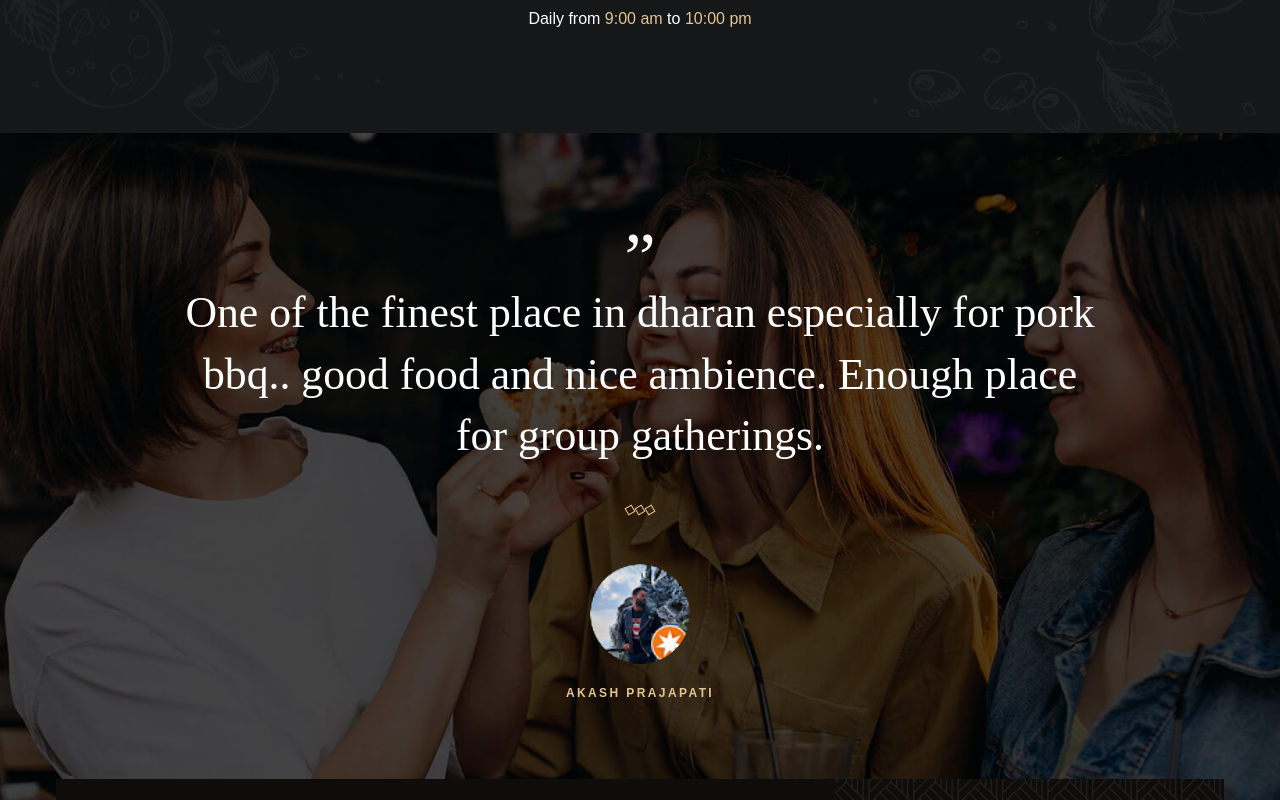
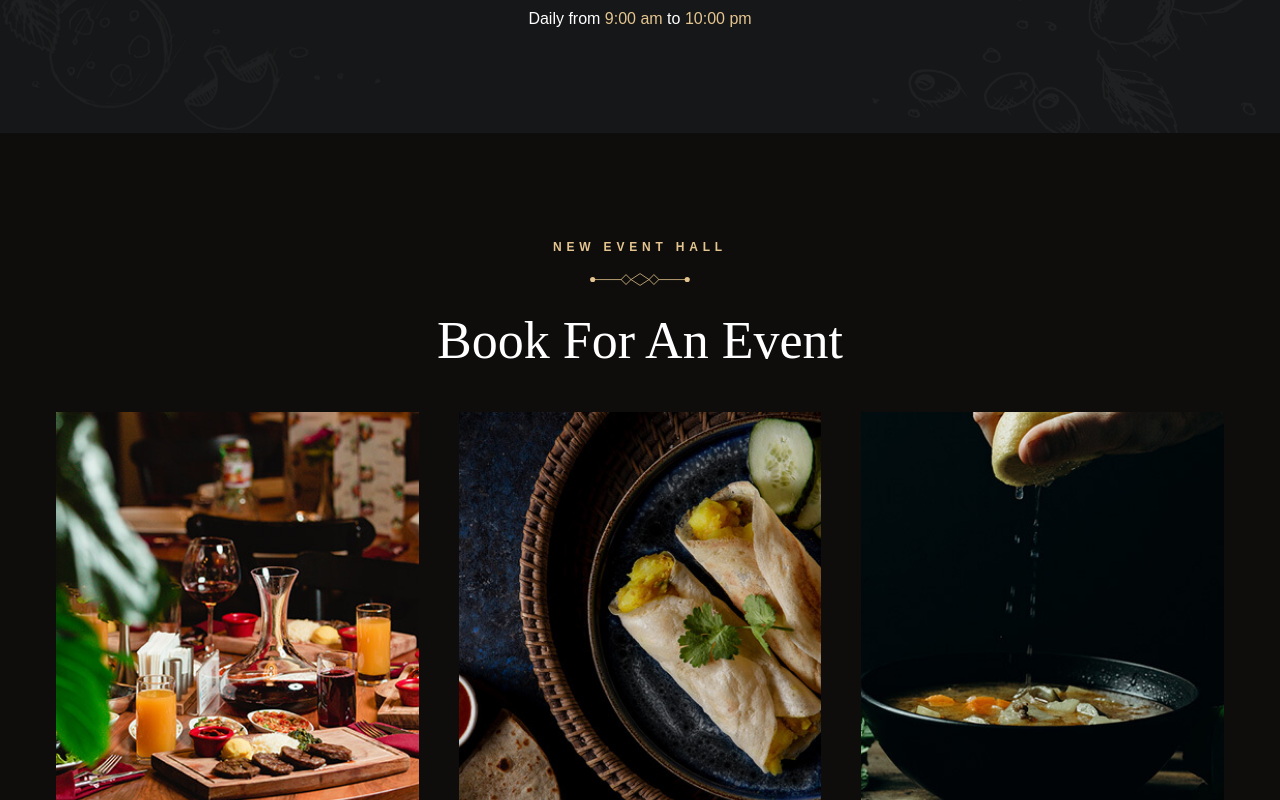
Before and after one commit to chyroshan066/gurung-bbq, a Next.js app: page / in a window 1280 px wide. Shown: the part 4680-5480 px from the top of the page. Built offline with nearby package versions, Linux system fonts and the light colour scheme.

Commit message:
fix: fix deployment error

```diff
--- a/src/app/page.tsx
+++ b/src/app/page.tsx
@@ -50,7 +50,7 @@ export default function Home() {
               <About />
               <SpecialDish />
               <Menu />
-              {/* <EventHall /> */}
+              <EventHall />
               <Testimonial />
               <Reservation />
               <Features />
```
